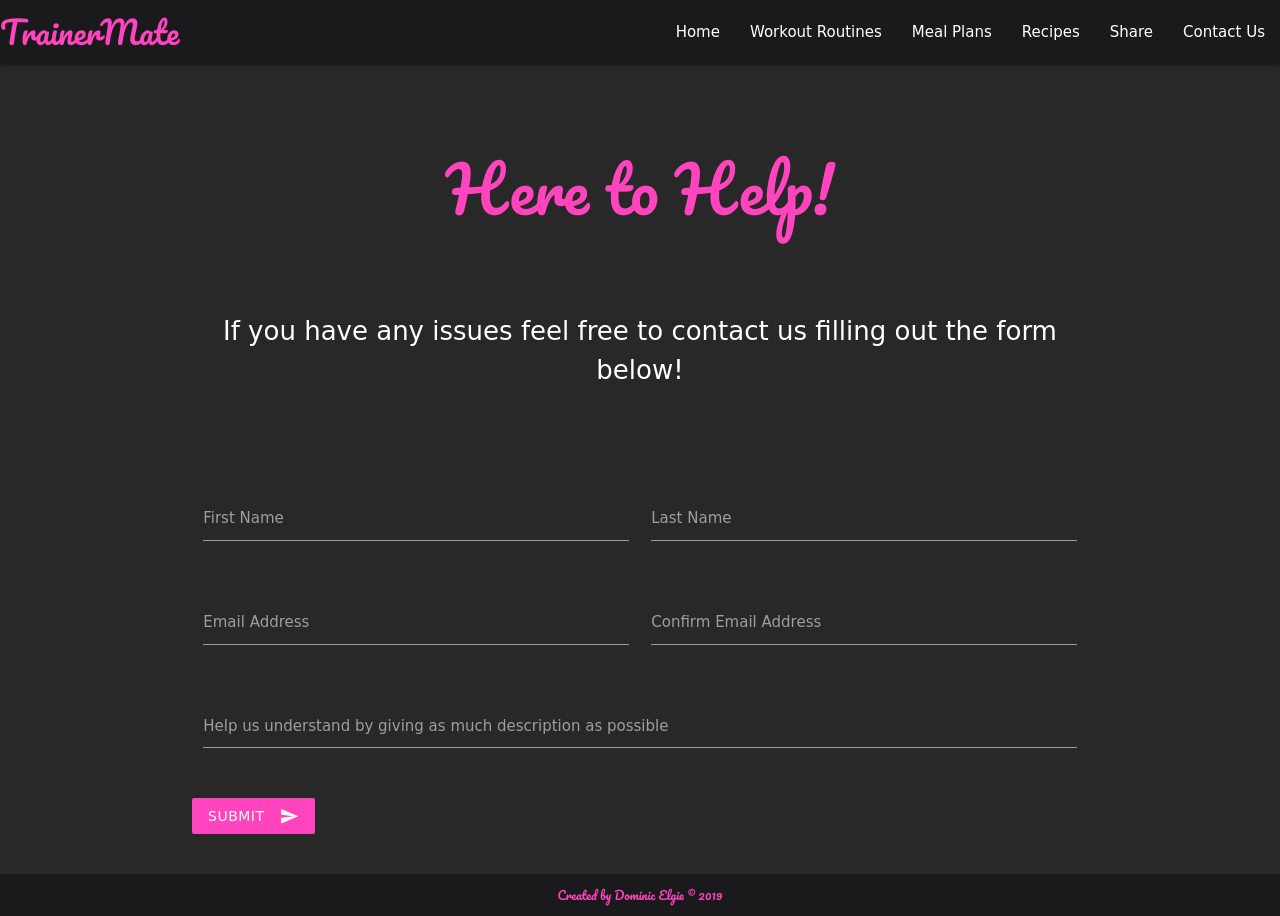
After one commit to elg1e/Trainer-Mate, a Flask app: page /contact in a window 1280 px wide. The commit adds this page. Run offline with Flask 2, Linux system fonts and the light colour scheme; some libraries are stand-ins or nearby versions; some web fonts are replaced.

Commit message:
created a contact page

```diff
--- a/app.py
+++ b/app.py
@@ -63,6 +63,10 @@ def delete_posts(posts_id):
     mongo.db.posts.remove({'_id': ObjectId(posts_id)})
     return redirect(url_for('home'))
 
+@app.route('/contact')
+def contact():
+    return render_template("contact.html")
+
 if __name__ == '__main__':
     app.run(host=os.environ.get('IP','0.0.0.0'),
             port=int(os.environ.get('PORT','8000')),
--- a/templates/base.html
+++ b/templates/base.html
@@ -22,6 +22,7 @@
         <li class="navList"><a href="{{url_for('meal')}}">Meal Plans</a></li>
         <li class="navList"><a href="{{url_for('recipes')}}">Recipes</a></li>
         <li class="navList"><a href="{{url_for('post')}}">Share</a></li>
+        <li class="navList"><a href="{{url_for('contact')}}">Contact Us</a></li>
       </ul>
     </div>
   </nav>
@@ -33,6 +34,7 @@
     <li><a class="sidenavText" href="{{url_for('meal')}}">Meal Plans</a></li>
     <li><a class="sidenavText" href="{{url_for('recipes')}}">Recipes</a></li>
     <li><a class="sidenavText" href="{{url_for('post')}}">Share</a></li>
+    <li><a class="sidenavText" href="{{url_for('contact')}}">Contact Us</a></li>
   </ul>
 
 <main>
@@ -58,6 +60,10 @@
         fullWidth: false,
         indicators: true
     });
+
+    function confirmation() {
+        confirm("Your form has been sent!");
+    }
 </script>
 
 </body>
--- /dev/null
+++ b/templates/contact.html
@@ -0,0 +1,45 @@
+{% extends 'base.html' %} {% block content %}
+<div class="container">
+    <h1 class="shareTitle">Here to Help!</h1>
+	<p class="sharePara">If you have any issues feel free to contact us filling out the form below!</p>
+</div>
+
+<div class="container">
+ <div class="row">
+    <form class="col s12" action="mailto:domelgie94@aol.com" onsubmit="return validateForm();" method="POST">
+      <div class="row">
+        <div class="input-field col s6">
+          <input id="first_name" type="text" name="firstName" class="validate" required="required">
+          <label for="first_name">First Name</label>
+        </div>
+        <div class="input-field col s6">
+          <input id="last_name" type="text" name="lastName" class="validate" required="required">
+          <label for="last_name">Last Name</label>
+        </div>
+      </div>
+      <div class="row">
+        <div class="input-field col s6">
+          <input id="email" type="email" name="email" class="validate" required="required">
+          <label for="email">Email Address</label>
+        </div>
+        <div class="input-field col s6">
+          <input id="email" type="email" name="email" class="validate" required="required">
+          <label for="email">Confirm Email Address</label>
+        </div>
+      </div>
+        <div class="row">
+            <div class="input-field col s12">
+                <textarea id="textarea1" class="materialize-textarea" name="description" required="required"></textarea>
+                <label for="textarea1">Help us understand by giving as much description as possible</label>
+            </div>
+        </div>
+        <div class="row">
+            <a href="{{url_for('home')}}" class="waves-effect waves-light btn hvr-buzz-out" type="submit" name="action" onclick="confirmation()">Submit
+                <i class="material-icons right">send</i>
+            </a>
+        </div>
+    </form>
+ </div>
+</div>
+
+{% endblock %}
```
